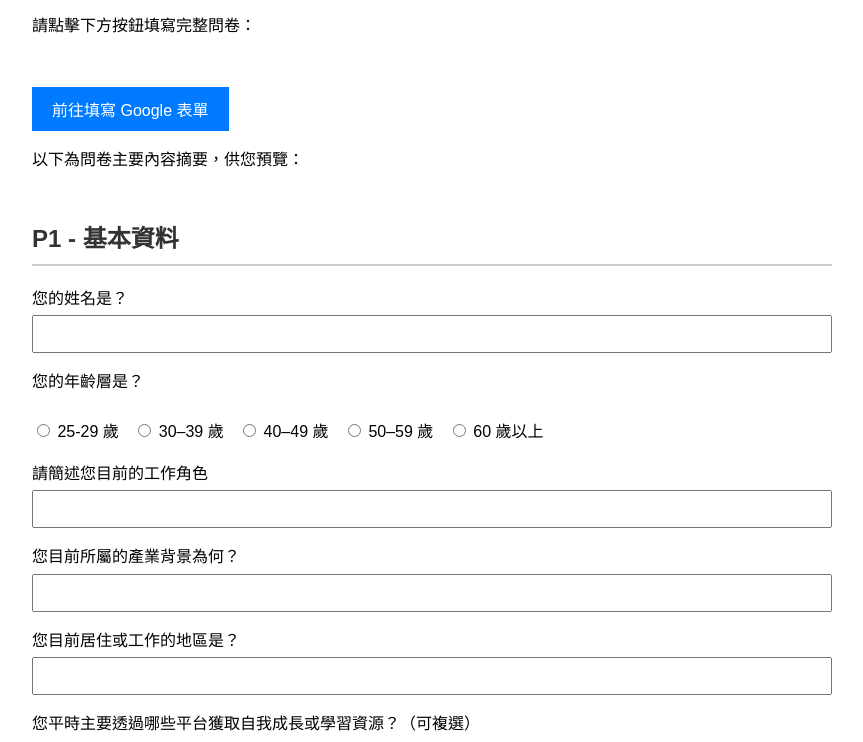
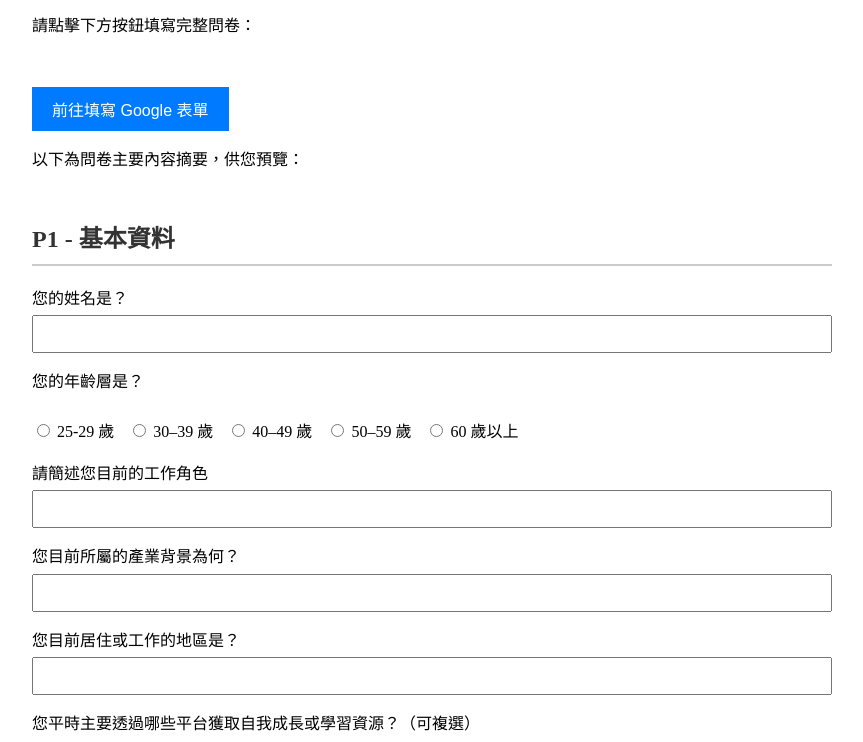
Before and after one commit to alexwangastudio/onlie_quetionare, a plain HTML site: page index.html in a window 1280 px wide. Shown: the part 216-958 px from the top of the page, without its empty margins (208-1071 px from the left). Drawn offline with Linux system fonts and the light colour scheme.

Commit message:
Update index.html

```diff
--- a/index.html
+++ b/index.html
@@ -6,7 +6,7 @@
   <title>客戶經驗問卷</title>
   <style>
     body {
-      font-family: sans-serif;
+      font-family: noto-sans cjk;
       line-height: 1.6;
       margin: 20px;
       padding: 0;
```
